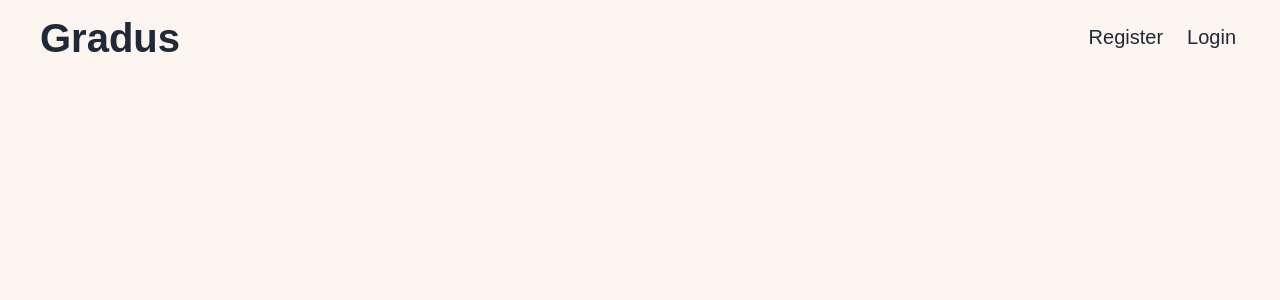
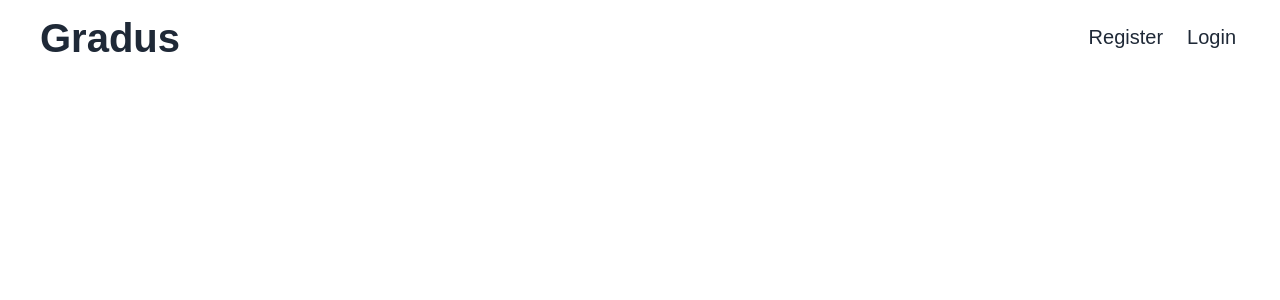
Before and after one commit to andrebarros7201/gradus, a Next.js app in the folder client/: page / in a window 1280 px wide. Shown: the top 300 px of the page. Built offline with nearby package versions, Linux system fonts and the light colour scheme.

Commit message:
style: change background color

```diff
--- a/client/app/globals.scss
+++ b/client/app/globals.scss
@@ -1,5 +1,5 @@
 :root {
-  --background: #fcf5f0;
+  --background: #ffffff;
   --foreground: #212529;
 }
 
```
